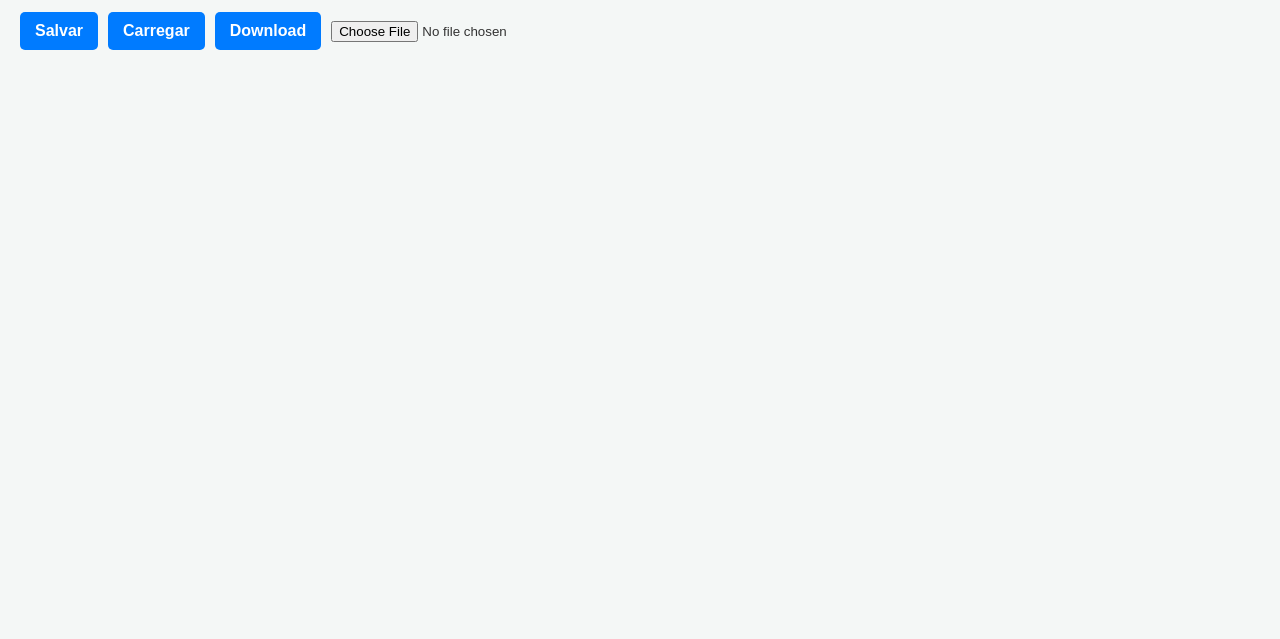
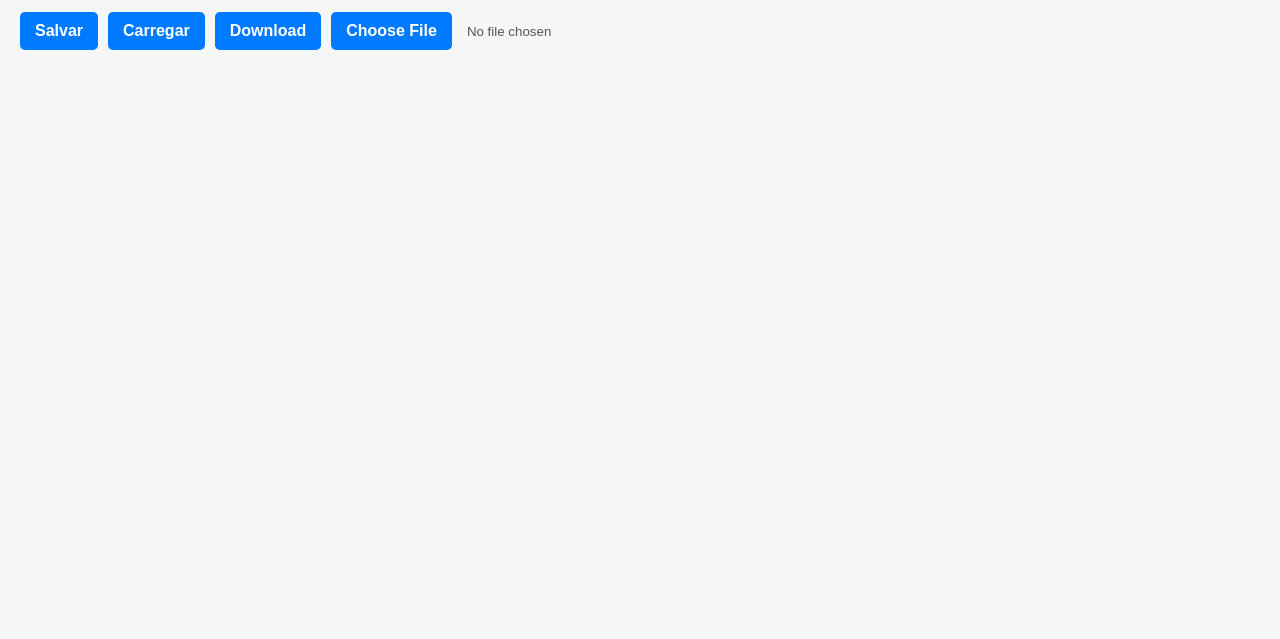
Before and after one commit to andreqlsilva/doimaker, a plain HTML site: page index.html in a window 1280 px wide. Shown: the part 161-800 px from the top of the page. Drawn offline with Linux system fonts and the light colour scheme.

Commit message:
feat: improve file picker appearance

```diff
--- a/styles.css
+++ b/styles.css
@@ -207,6 +207,43 @@ h3.HeaderElement {
   transform: translateY(1px);
 }
 
+/* --- JsonFilePicker Simple Styling --- */
+
+/* 1. This styles the "Choose File" button */
+.JsonFilePicker::file-selector-button {
+  /* Copy styles from .ControlButton */
+  padding: 10px 15px;
+  border: none;
+  border-radius: 5px;
+
+  background-color: #007bff;
+  color: white;
+
+  font-weight: 600;
+  font-size: 1rem;
+  cursor: pointer;
+  transition: background-color 0.2s ease;
+
+  /* Add some margin to separate it from the text */
+  margin-right: 15px;
+}
+
+.JsonFilePicker::file-selector-button:hover {
+  background-color: #0056b3;
+}
+
+/* 2. This cleans up the file input's default "input field" look */
+.JsonFilePicker {
+  /* Remove the default input styles */
+  background-color: transparent;
+  border: none;
+  padding: 0;
+  width: auto; /* Let it size to its content */
+
+  /* Style the "No file chosen" text */
+  color: #555;
+}
+
 /* === COMPOSITE COMPONENTS === */
 
 /* Blocks with a distinct header bar */
```
